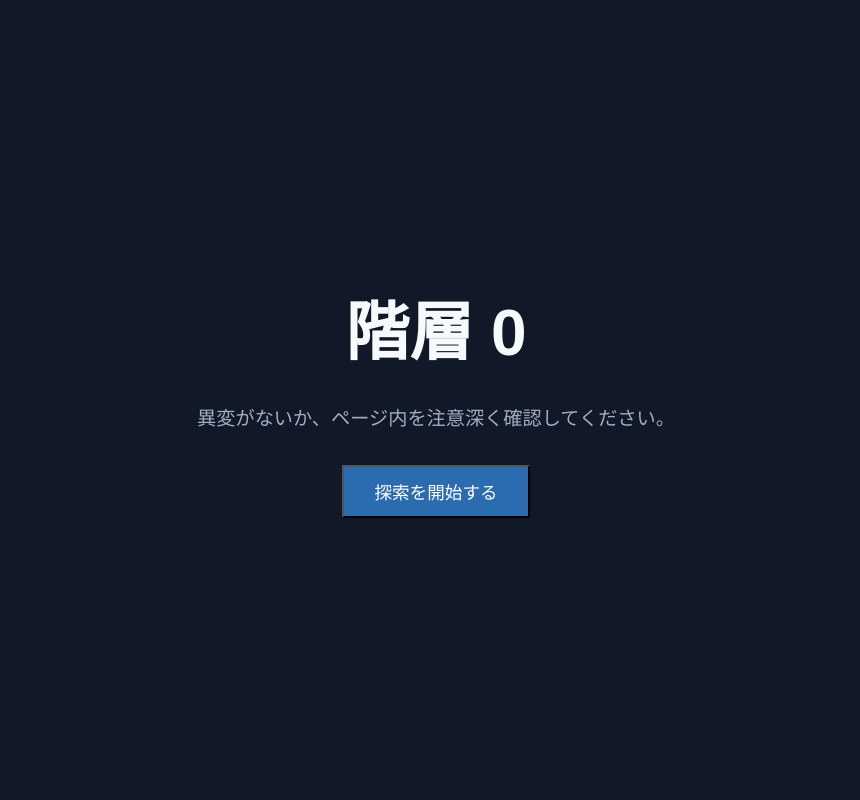
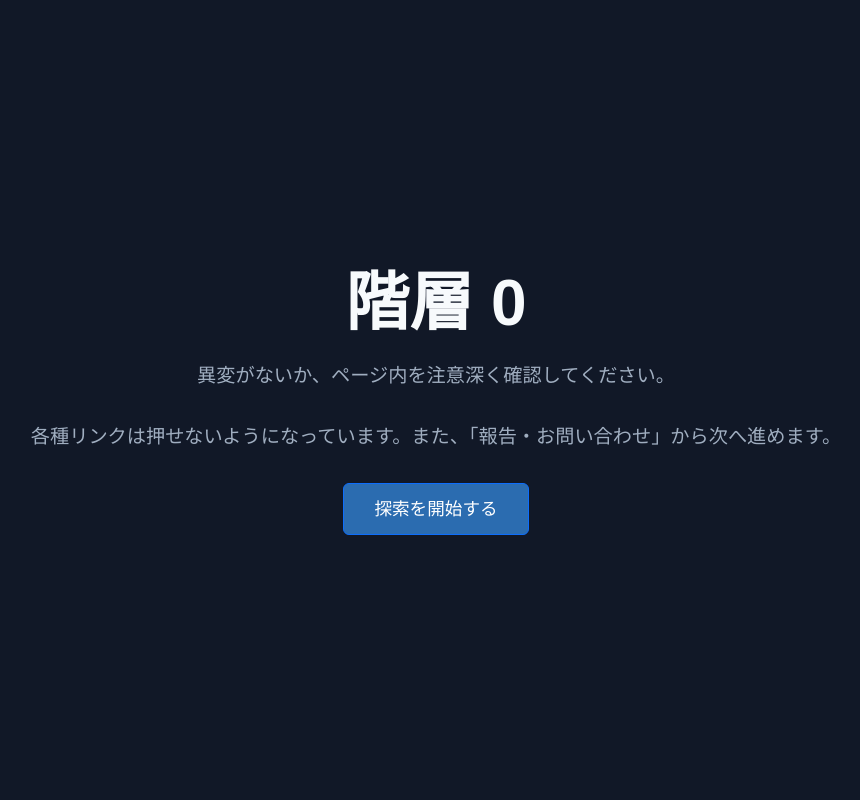
Before and after one commit to to-kun/2026puromen, a Flask app: page / in a window 1280 px wide. Shown: the whole page, without its empty margins (204-1064 px from the left). Run offline with Flask 3, Linux system fonts and the light colour scheme.

Commit message:
異変なしホームページ制作

```diff
--- a/static/css/style.css
+++ b/static/css/style.css
@@ -58,9 +58,34 @@ body {
   color: #a0aec0;
 }
 
+.transition-buttons {
+  display: flex;
+  gap: 15px;
+  justify-content: center;
+  margin-top: 20px;
+}
+
 #btn-start-stage {
   padding: 12px 30px;
   font-size: 1.1rem;
+}
+
+.btn-secondary {
+  background-color: #4a5568;
+  color: #ffffff;
+  border: none;
+  padding: 12px 24px;
+  border-radius: 4px;
+  font-size: 1rem;
+  cursor: pointer;
+}
+
+.btn-secondary:hover {
+  background-color: #718096;
+}
+
+.hidden {
+  display: none !important;
 }
 
 /* ==========================================
--- a/static/js/gamelogic.js
+++ b/static/js/gamelogic.js
@@ -3,20 +3,34 @@ class GameLogic {
     this.currentStep = 0;
     this.maxStep = 8;
     this.hasAnomaly = false;
+    this.isFirstPlay = true;
+    this.isReviewMode = false;
   }
 
-  // トランジション画面（画面A）を表示し、テキストを設定する
-  showTransition(titleText, messageText, buttonText = "探索を開始する") {
+  // トランジション画面（画面A）を表示し、テキストやボタンを設定する
+  showTransition(titleText, messageText, messageText2 = "", buttonText = "探索を開始する", showReviewButton = false) {
     const screenTransition = document.getElementById('screen-transition');
     const screenGame = document.getElementById('screen-game');
 
     const titleEl = document.getElementById('transition-title');
     const messageEl = document.getElementById('transition-message');
+    const messageEl2 = document.getElementById('transition-first');
     const startBtn = document.getElementById('btn-start-stage');
+    const reviewBtn = document.getElementById('btn-review-stage');
 
     if (titleEl) titleEl.textContent = titleText;
     if (messageEl) messageEl.textContent = messageText;
+    if (messageEl2) messageEl2.textContent = messageText2;
     if (startBtn) startBtn.textContent = buttonText;
+
+    // 「振り返る」ボタンの表示/非表示切り替え
+    if (reviewBtn) {
+      if (showReviewButton) {
+        reviewBtn.classList.remove('hidden');
+      } else {
+        reviewBtn.classList.add('hidden');
+      }
+    }
 
     // 画面Aを表示、画面Bを非表示
     if (screenTransition) screenTransition.classList.remove('hidden');
@@ -25,21 +39,50 @@ class GameLogic {
 
   // 探索開始（画面Aを隠して画面Bを表示）
   startStage() {
+    this.isReviewMode = false; // 振り返りモード解除
+    this.openGameScreen();
+  }
+
+  // 振り返りモードで開始
+  startReview() {
+    this.isReviewMode = true; // 振り返りモードON
+    this.openGameScreen();
+  }
+
+  openGameScreen() {
     const screenTransition = document.getElementById('screen-transition');
     const screenGame = document.getElementById('screen-game');
 
     if (screenTransition) screenTransition.classList.add('hidden');
     if (screenGame) screenGame.classList.remove('hidden');
 
-    // 画面Bの階層テキストを更新
     const stepEl = document.getElementById('current-step');
     if (stepEl) stepEl.textContent = this.currentStep;
   }
 
   // ステージ初期化・更新
   updateStage() {
-    // 50%の確率で異変発生
-    this.hasAnomaly = Math.random() < 0.5;
+    // 初回プレイは必ず「異変なし」＆振り返りボタン非表示
+    if (this.isFirstPlay) {
+      this.hasAnomaly = false;
+      this.showTransition(
+        `階層 ${this.currentStep}`,
+        "異変がないか、ページ内を注意深く確認してください。",
+        "各種リンクは押せないようになっています。また、「報告・お問い合わせ」から次へ進めます。",
+        "探索を開始する",
+        false // 初回は非表示
+      );
+    } else {
+      // 2回目以降（正解して次の階層へ進む時も振り返りボタンを表示）
+      this.hasAnomaly = Math.random() < 0.5;
+      this.showTransition(
+        `階層 ${this.currentStep}`,
+        "異変がないか、ページ内を注意深く確認してください。",
+        "",
+        "探索を開始する",
+        true // 初回以外は常に表示
+      );
+    }
 
     // 異変の適用 / リセット
     if (window.AnomalyManager) {
@@ -48,16 +91,25 @@ class GameLogic {
         window.AnomalyManager.applyRandom();
       }
     }
-
-    // 画面A（トランジション画面）を表示準備
-    this.showTransition(
-      `階層 ${this.currentStep}`,
-      "異変がないか、ページ内を注意深く確認してください。"
-    );
   }
 
   // プレイヤーの選択処理
   makeChoice(playerThinksAnomaly) {
+    // 振り返りモード中の場合は判定を行わず、そのまま画面A（案内画面）に戻る
+    if (this.isReviewMode) {
+      this.isReviewMode = false;
+      const screenTransition = document.getElementById('screen-transition');
+      const screenGame = document.getElementById('screen-game');
+      if (screenTransition) screenTransition.classList.remove('hidden');
+      if (screenGame) screenGame.classList.add('hidden');
+      return;
+    }
+
+    // 初回フラグを解除（一度でも選択したら2回目以降扱い）
+    const wasFirstPlay = this.isFirstPlay;
+    this.isFirstPlay = false;
+
+    // 通常の回答判定
     if (playerThinksAnomaly === this.hasAnomaly) {
       // 正解：進行度 +1
       this.currentStep++;
@@ -66,7 +118,9 @@ class GameLogic {
         this.showTransition(
           "脱出成功",
           "無事にすべての異変を回避し、市役所から退庁できました。",
-          "最初から遊ぶ"
+          "おめでとうございます。",
+          "最初から遊ぶ",
+          true // クリア後も直前のページを振り返れる
         );
         this.currentStep = 0;
       } else {
@@ -75,10 +129,18 @@ class GameLogic {
       }
     } else {
       // 不正解：振り出しに戻る
+      const prevStep = this.currentStep;
       this.currentStep = 0;
+
+      // 初回プレイでのミスでなければ振り返りボタンを表示
+      const showReview = !wasFirstPlay;
+
       this.showTransition(
-      `階層 ${this.currentStep}`,
-      "異変がないか、ページ内を注意深く確認してください。"
+        `階層 ${this.currentStep}`,
+        "異変がないか、ページ内を注意深く確認してください。",
+        "",
+        "探索を開始する",
+        showReview // 初回ミス以外は表示
       );
     }
   }
--- a/static/js/main.js
+++ b/static/js/main.js
@@ -34,7 +34,6 @@ document.addEventListener('DOMContentLoaded', () => {
   newsDateSettings.forEach(setting => {
     const newsLinkEl = document.getElementById(setting.id);
     if (newsLinkEl) {
-      // <a>タグの親要素(li)から .news-date を探して更新
       const dateSpan = newsLinkEl.parentElement.querySelector('.news-date');
       if (dateSpan) {
         dateSpan.textContent = getFormattedDate(setting.daysAgo);
@@ -77,6 +76,16 @@ document.addEventListener('DOMContentLoaded', () => {
     });
   }
 
+  const btnReviewStage = document.getElementById('btn-review-stage');
+  if (btnReviewStage) {
+    btnReviewStage.addEventListener('click', () => {
+      if (window.game) {
+        window.game.startReview();
+      }
+    });
+  }
+
+
   // 3. ゲーム操作ボタン（異変あり / なし）のイベント登録
   const btnAnomaly = document.getElementById('btn-anomaly');
   const btnNormal = document.getElementById('btn-normal');
--- a/templates/index.html
+++ b/templates/index.html
@@ -1,5 +1,7 @@
 <!DOCTYPE html>
 <html lang="ja">
+<link href="https://cdn.jsdelivr.net/npm/bootstrap@5.3.0/dist/css/bootstrap.min.css" rel="stylesheet">
+<script src="https://cdn.jsdelivr.net/npm/bootstrap@5.3.0/dist/js/bootstrap.bundle.min.js"></script>
 <head>
   <meta charset="UTF-8">
   <meta name="viewport" content="width=device-width, initial-scale=1.0">
@@ -15,7 +17,11 @@
     <div class="transition-content">
       <h1 id="transition-title">階層 0</h1>
       <p id="transition-message">異変がないか、ページ内を注意深く確認してください。</p>
+      <p id="transition-first">各種リンクは押せないようになっています。また、「報告・お問い合わせ」から次へ進めます。</p>
+      <div class="transition-buttons">
         <button id="btn-start-stage" class="btn btn-primary">探索を開始する</button>
+        <button id="btn-review-stage" class="btn btn-secondary" hidden>直前のページを振り返る</button>
+      </div>
     </div>
   </div>
 
@@ -56,10 +62,9 @@
       <section id="tab-top" class="tab-content active">
         <div class="hero-banner">
           <img id="hero-img" src="{{ url_for('static', filename='images/building_front.png') }}" alt="小出市の豊かな自然と街並み">
-        <p id="hero-catch" class="hero-text">人と自然が調和する、安心と信頼のまち・小出</p>
-      </div>
+          <h1 id="hero-catch" class="hero-text">人と自然が調和する、安心と信頼のまち・小出市</h1>
+        </div><br><br>
 
-      <br></br>
         <div class="news-section">
           <h2>重要なお知らせ</h2>
 
@@ -89,15 +94,56 @@
             </ul>
           </div>
         </div>
-
+        <br>
         <div class="banner-group">
           <div class="banner-item" id="banner-1">小出市公式防災アプリ配信中</div>
           <div class="banner-item" id="banner-2">ふるさと納税で小出市を応援しよう</div>
         </div>
       </section>
 
+      <!-- 2. 市長の部屋 -->
+      <section id="tab-shicho" class="tab-content hidden">
+        <h2>市長の部屋</h2>
+        <p id="shicho-msg">小出ともや市長によるページです。</p>
 
-    <!-- 2. くらし・手続き -->
+        <div class="officer">
+          <img id="officer-img" src="{{ url_for('static', filename='images/officer.png') }}" alt="市長・小出ともや">
+          <table id="officer-table">
+            <tr>
+              <th class="tableheader-first">市長</th>
+              <td class="cell-first">小出ともや</td>
+            </tr>
+            <tr>
+              <th class="tableheader">学歴</th>
+              <td class="cell">小出高等学校・岩間科学技術大学・同大学院卒</td>
+            </tr>
+            <tr>
+              <th class="tableheader">血液型</th>
+              <td class="cell">O型</td>
+            </tr>
+            <tr>
+              <th class="tableheader">趣味</th>
+              <td class="cell">ギター</td>
+            </tr>
+        </table>
+        </div><br>
+
+        <div class="city-introduce">
+          <h2 id="city-introduce-title">あいさつ</h2>
+          <p id="city-introduce-text1">市長のページにお越しいただきありがとうございます。</p>
+          <p id="city-introduce-text2">小出市は、東に太平洋、西に羊蹄山という、自然あふれる豊かな住環境を備えた<b>「世界に誇れる」まち</b>です。</p>
+          <p id="city-introduce-text3">この環境を維持していらっしゃる小出市民の皆さまも、小出市の大きな魅力であると考えています。</p>
+          <p id="city-introduce-text4">小出の皆さまと、住み続けたい「国際都市・小出」をめざし、市民と行政の間に立ち、魅力を発信するリーダーとして、先進的なまちづくりを進めます。</p>
+          <p id="city-introduce-text5">ご理解とご協力を賜りますよう、よろしくお願い申し上げます。</p>
+        </div>
+
+        <div class="city-symbol">
+          <
+        </div>
+
+      </section>
+
+      <!-- 3. くらし・手続き -->
       <section id="tab-life" class="tab-content hidden">
         <h2>くらし・手続きガイド</h2>
         <div class="guide-grid">
@@ -106,7 +152,7 @@
             <p id="life-text-1">転入・転出の手続き、各種証明書の発行案内です。窓口の混雑状況をご確認いただけます。</p>
           </div>
           <div class="guide-card">
-          <h3>ごみ・リサイクル</h3>
+            <h3>ごごみ・リサイクル</h3>
             <p id="life-text-2">家庭ごみの分別方法および収集カレンダー。大型ごみの戸別収集申し込みはこちら。</p>
           </div>
           <div class="guide-card">
@@ -120,34 +166,27 @@
         </div>
       </section>
 
-
-    <!-- 3. 教育・図書館 -->
+      <!-- 4. 教育・図書館 -->
       <section id="tab-edu" class="tab-content hidden">
         <h2>市立学校一覧</h2>
         <div class="guide-grid">
           <div class="guide-card">
-          <h3>住民票・戸籍・印鑑登録</h3>
-          <p id="life-text-1">転入・転出の手続き、各種証明書の発行案内です。窓口の混雑状況をご確認いただけます。</p>
+            <h3>市立小学校</h3>
+            <p id="edu-text-1">市内小学校の学区一覧および通学路の安全対策に関する情報です。</p>
           </div>
           <div class="guide-card">
-          <h3>ごみ・リサイクル</h3>
-          <p id="life-text-2">家庭ごみの分別方法および収集カレンダー。大型ごみの戸別収集申し込みはこちら。</p>
+            <h3>市立中学校</h3>
+            <p id="edu-text-2">部活動の基本方針および各中学校の教育課程のご案内です。</p>
           </div>
-        <div class="guide-card">
-          <h3>税金・国民健康保険</h3>
-          <p id="life-text-3">市県民税、固定資産税の納付期限および口座振替のお手続きについて。</p>
         </div>
-        <div class="guide-card">
-          <h3>子育て・福祉</h3>
-          <p id="life-text-4">児童手当の支給申請、保育所入所案内、高齢者支援サービスの一覧。</p>
-        </div><br></br>
-      <h2>神陵市立中央図書館</h2>
+
+        <h2>小出市立中央図書館</h2>
         <div class="library-info">
           <p id="lib-status">本日の開館状況：<strong>通常開館（9:00 - 19:00）</strong></p>
 
           <h3>新着図書のご案内</h3>
           <ul class="book-list">
-          <li id="book-1">『神陵市の地質と歴史』 - 神陵市史編纂委員会</li>
+            <li id="book-1">『小出市の地質と歴史』 - 小出市史編纂委員会</li>
             <li id="book-2">『初心者から始める家庭菜園』 - 園芸太郎</li>
             <li id="book-3">『現代行政と市民生活』 - 地方自治研究会</li>
           </ul>
@@ -159,8 +198,7 @@
         </div>
       </section>
 
-
-    <!-- 4. 職員紹介 -->
+      <!-- 5. 職員紹介 -->
       <section id="tab-staff" class="tab-content hidden">
         <h2>市政を支える職員たち</h2>
         <p>市民の皆様のお役に立てるよう、各部署で日々業務に取り組んでいます。</p>
@@ -186,6 +224,7 @@
         </div>
       </section>
 
+      <!-- 6. 報告・お問い合わせ -->
       <section id="tab-report" class="tab-content hidden">
         <h2>異変の有無を報告する</h2>
         <div class="report-box">
@@ -197,7 +236,6 @@
         </div>
       </section>
 
-
     </main>
 
     <!-- フッター -->
@@ -205,11 +243,13 @@
       <div class="footer-info">
         <p id="footer-address">小出市役所 〒000-0000 小出市中央町1丁目1番</p>
         <p id="footer-phone">電話番号：0123-62-0080（代表）0123-62-0081（FAX）</p>
-      <p id="fooder-open">開庁時間：平日8:30〜17:15  土曜日9:00～12:00(市民課のみ)
+        <p id="footer-open">開庁時間：平日8:30〜17:15 土曜日9:00～12:00(市民課のみ)</p>
       </div>
       <p class="copyright">&copy; Koide City. All Rights Reserved.</p>
     </footer>
+
   </div>
+
   <!-- JavaScript群 -->
   <script src="{{ url_for('static', filename='js/anomalies.js') }}"></script>
   <script src="{{ url_for('static', filename='js/gameLogic.js') }}"></script>
```
Also changed, not shown: other parts of static/css/style.css (+20 -19 lines), static/images/building_front.png, static/images/officer.png (added). Lines whose indentation alone changed are shown as unchanged.
